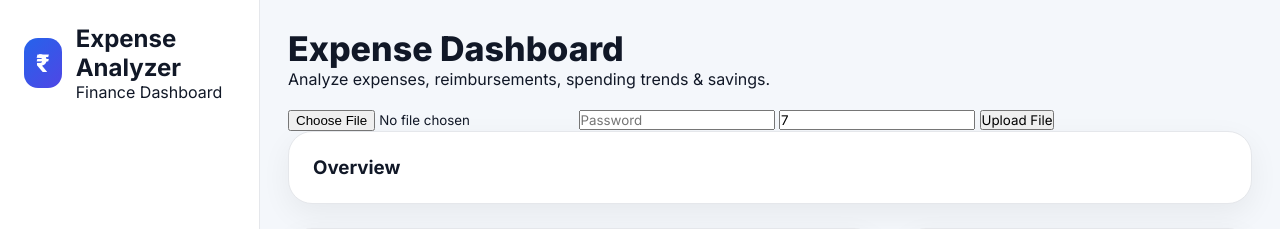
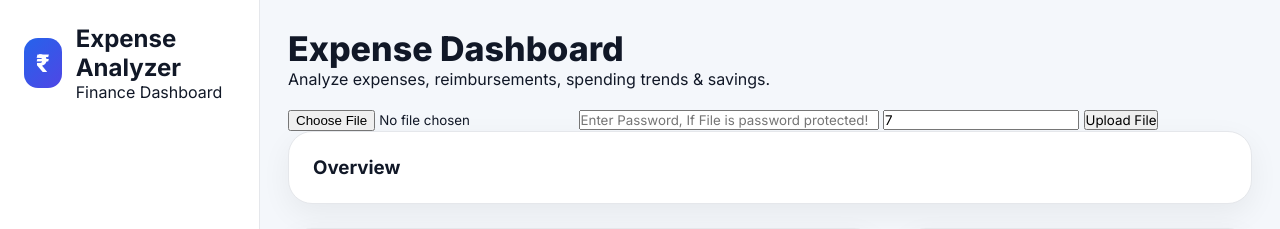
Before and after one commit to elvisedisonz/My-expense-analyser, a Flask app: page / in a window 1280 px wide. Shown: the top 229 px of the page. Run offline with Flask 3, Linux system fonts and the light colour scheme; some libraries are stand-ins or nearby versions.

Commit message:
Improved html layout

```diff
--- a/app/static/style.css
+++ b/app/static/style.css
@@ -242,6 +242,10 @@ input, select, button{
 	font-family:inherit;
 }
 
+input[type="password"]{
+	width: 300px;
+}
+
 button{
 	cursor:pointer;
 	transition:0.2s ease;
--- a/app/templates/index.html
+++ b/app/templates/index.html
@@ -111,7 +111,7 @@ required
 <input
 type="password"
 name="passwd"
-placeholder="Password"
+placeholder="Enter Password, If File is password protected!""
 />
 
 <input
```
